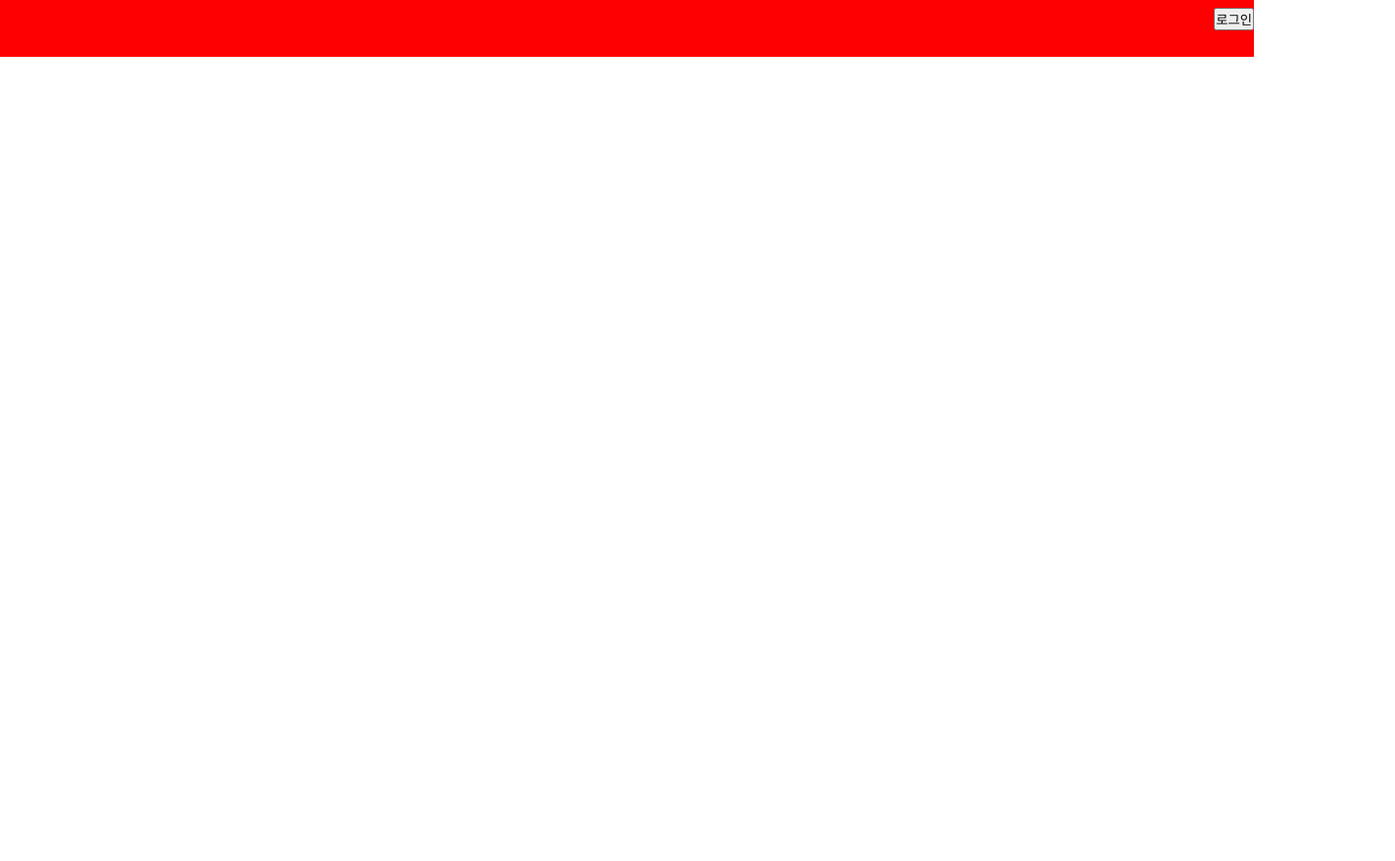
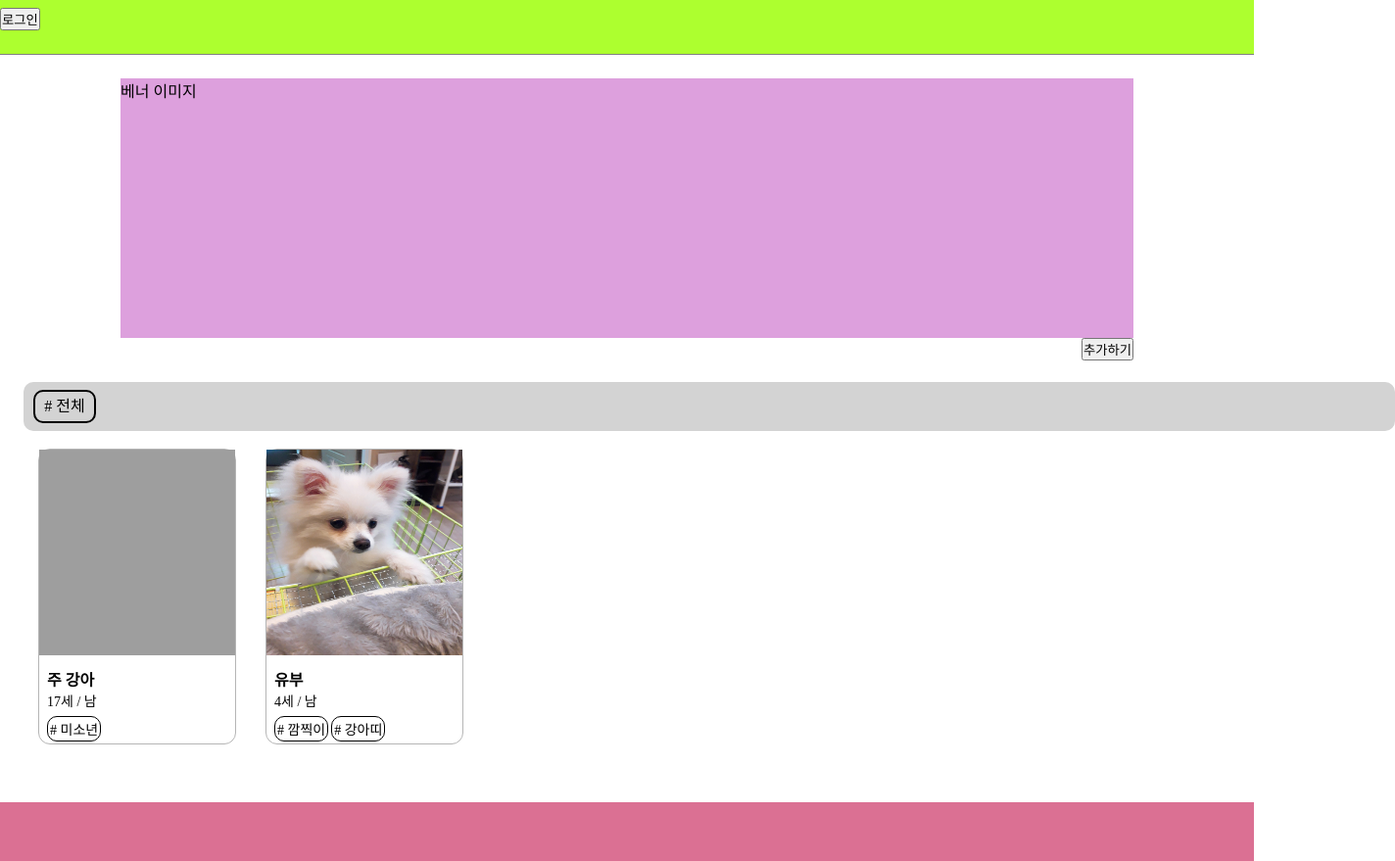
Before and after one commit to Dalrae03/Character_store, a plain HTML site: page My baby repository/index.html in a window 1280 px wide. Shown: the whole page at 98% size, 1424 px wide, since content can reach past the window. Before the commit the page ends 800 px from the top, so only its background shows below. Drawn offline with Linux system fonts and the light colour scheme; grey boxes are pictures that could not be loaded.

Commit message:
캐릭터 정리 사이트 웹 구현

```diff
--- a/My baby repository/index.css
+++ b/My baby repository/index.css
@@ -4,11 +4,124 @@
 }
 
 #header{
-    height: 58px;
-    background-color: red;
+    height: 55px;
+    background-color: greenyellow;
+    border-bottom: 1px solid gray;
 }
 
 #login {
-    float: right;
+    float: left;
     margin: 8px 0;
 }
+
+
+
+#body {
+    height: 100%;
+    padding: 24px;
+}
+
+#banner {
+    height: 265px;
+    width: 1034px;
+    background-color: plum;
+    margin: 0 auto;
+}
+
+
+
+#button-area {
+    width: 1034px;
+    height: 45px;
+    margin: 0 auto;
+}
+
+#add {
+    float: right;
+}
+
+
+
+
+#nav {
+    height: 50px;
+    width: 1400px;
+    background-color: lightgray;
+    border-radius: 10px;
+    margin: 0 auto;
+    display: flex;
+    align-items: center;
+}
+
+.genre {
+    width: 60px;
+    height: 30px;
+    border: 2px solid black;
+    margin: 10px;
+    border-radius: 10px;
+    text-align: center;
+    line-height: 30px;
+}
+
+
+
+#character-list {
+    width: 1400px;
+    margin: auto;
+    display: flex;
+    flex-wrap: wrap;
+    margin-top: 18px;
+}
+
+.character-card {
+    width: 200px;
+    height: 300px;
+    margin-right: 15px;
+    margin-left: 15px;
+    margin-bottom: 35px;
+    border: 1px solid rgb(181, 181, 181);
+    border-radius: 12px;
+}
+
+.character-img {
+    width: 100%;
+    height: 210px;
+}
+
+.character-contents {
+    display: flex;
+    flex-direction: column;
+    padding: 8px;
+}
+
+.character-name {
+    font-size: 16px;
+    font-weight: 600;
+}
+
+.contents-sub {
+    font-size: 14px;
+}
+
+.character-tags {
+    margin-top: 6px;
+    display: flex;
+}
+
+.character-tag {
+    margin-right: 3px;
+    font-size: 14px;
+    padding: 2px;
+    border: 1px solid black;
+    border-radius: 10px;
+}
+
+
+
+
+
+
+#footer {
+    height: 60px;
+    background-color: palevioletred;
+}
--- a/My baby repository/index.html
+++ b/My baby repository/index.html
@@ -11,10 +11,49 @@
             <button id = "login">로그인</button>
     </div>
     <div id = "body">
-        <div id ="banner">
-            <!--<img src="">-->
+        <div id ="banner">베너 이미지
+            <!--<img src="/My baby repository/images/banner/banner1.png">-->
+        </div>
+        <div id="button-area">
+            <button id="add">추가하기</button>
         </div>
         <div id="nav">
+            <div class="genre"># 전체</div>
+        </div>
+        <div id="character-list">
+            <div class="character-card">
+                <div>
+                    <img class="character-img" src="/My baby repository/images/character/주강아.png"/>
+                </div>
+                <div class="character-contents">
+                    <span class="character-name">주 강아</span>
+                    <div class="contents-sub">
+                        <span class="character-age">17세</span>
+                        <span> / </span>
+                        <span class="character-sex">남</span>
+                    </div>
+                    <div class="character-tags">
+                        <span class="character-tag"># 미소년</span>
+                    </div>
+                </div>
+            </div>
+            <div class="character-card">
+                <div>
+                    <img class="character-img" src="/My baby repository/images/character/유부.jpg"/>
+                </div>
+                <div class="character-contents">
+                    <span class="character-name">유부</span>
+                    <div class="contents-sub">
+                        <span class="character-age">4세</span>
+                        <span> / </span>
+                        <span class="character-sex">남</span>
+                    </div>
+                    <div class="character-tags">
+                        <span class="character-tag"># 깜찍이</span>
+                        <span class="character-tag"># 강아띠</span>
+                    </div>
+                </div>
+            </div>
         </div>
     </div>
     <div id = "footer"></div>
```
Also changed, not shown: My baby repository/images/banner/banner1.png (added), My baby repository/images/character/유부.jpg (added), 1 other file.
